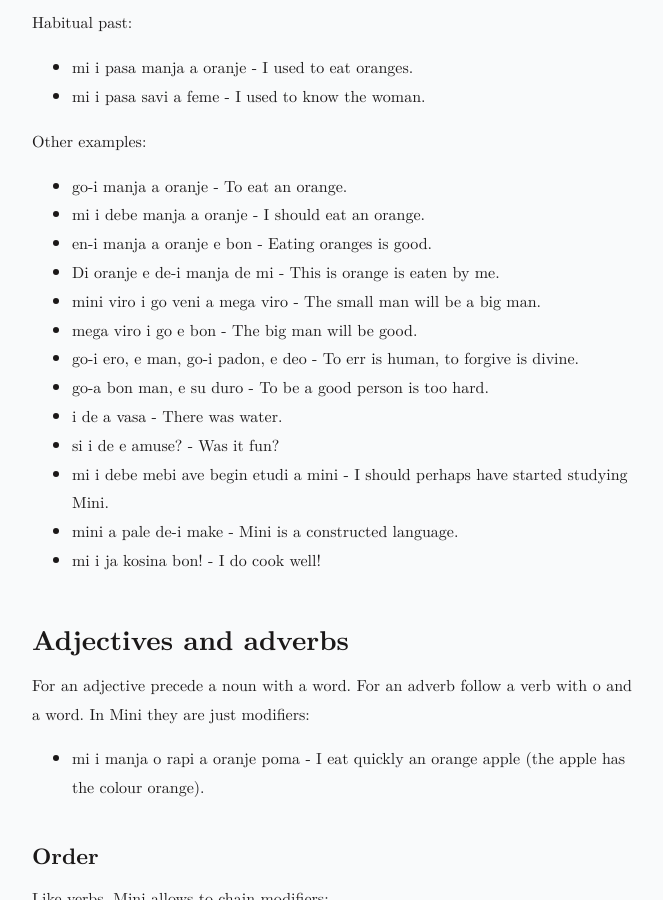
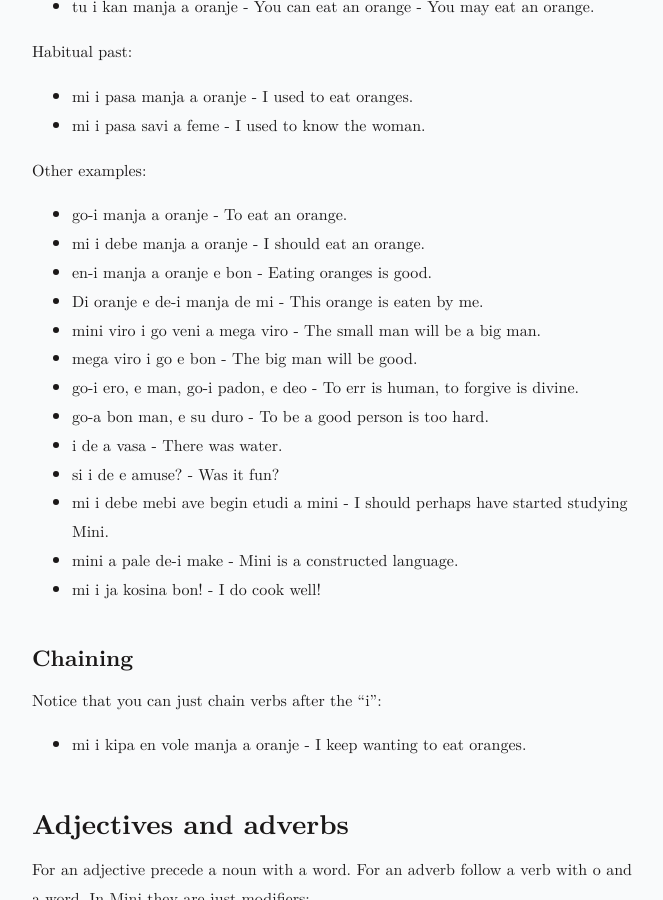
Before and after one commit to jProgr/jprogr.github.io, a Jekyll site: the page built from _posts/2023-06-27-mini-course-grammar.md, in a window 1280 px wide and 900 px high, scrolled down 6277 px. Shown: the whole window, without its empty margins (308-971 px from the left). Built offline with Jekyll 4.4.1, drawn with Linux system fonts in a browser that asks for light colours; some of the changed text lies outside the part shown.

Commit message:
Update content
Updated "Mini course: Grammar".

```diff
--- a/_posts/2023-06-27-mini-course-grammar.md
+++ b/_posts/2023-06-27-mini-course-grammar.md
@@ -15,6 +16,7 @@ Contents:
 - [Pronouns](#pronouns).
 - [Negation](#negation).
 - [Verbs and tense](#verbs-and-tense).
+    - [Chaining](#chaining).
 - [Adjectives and adverbs](#adjectives-and-adverbs).
     - [Order](#order).
 - [Possessives](#possessives).
@@ -220,7 +222,7 @@ Other examples:
 - go-i manja a oranje - To eat an orange.
 - mi i debe manja a oranje - I should eat an orange.
 - en-i manja a oranje e bon - Eating oranges is good.
-- Di oranje e de-i manja de mi - This is orange is eaten by me.
+- Di oranje e de-i manja de mi - This orange is eaten by me.
 - mini viro i go veni a mega viro - The small man will be a big man.
 - mega viro i go e bon - The big man will be good.
 - go-i ero, e man, go-i padon, e deo - To err is human, to forgive is divine.
@@ -230,6 +232,12 @@ Other examples:
 - mi i debe mebi ave begin etudi a mini - I should perhaps have started studying Mini.
 - mini a pale de-i make - Mini is a constructed language.
 - mi i ja kosina bon! - I do cook well!
+
+### Chaining
+
+Notice that you can just chain verbs after the "i":
+
+- mi i kipa en vole manja a oranje - I keep wanting to eat oranges.
 
 ## Adjectives and adverbs
 
```
Also changed, not shown: other parts of _posts/2023-06-27-mini-course-grammar.md (+1 -0 lines).
